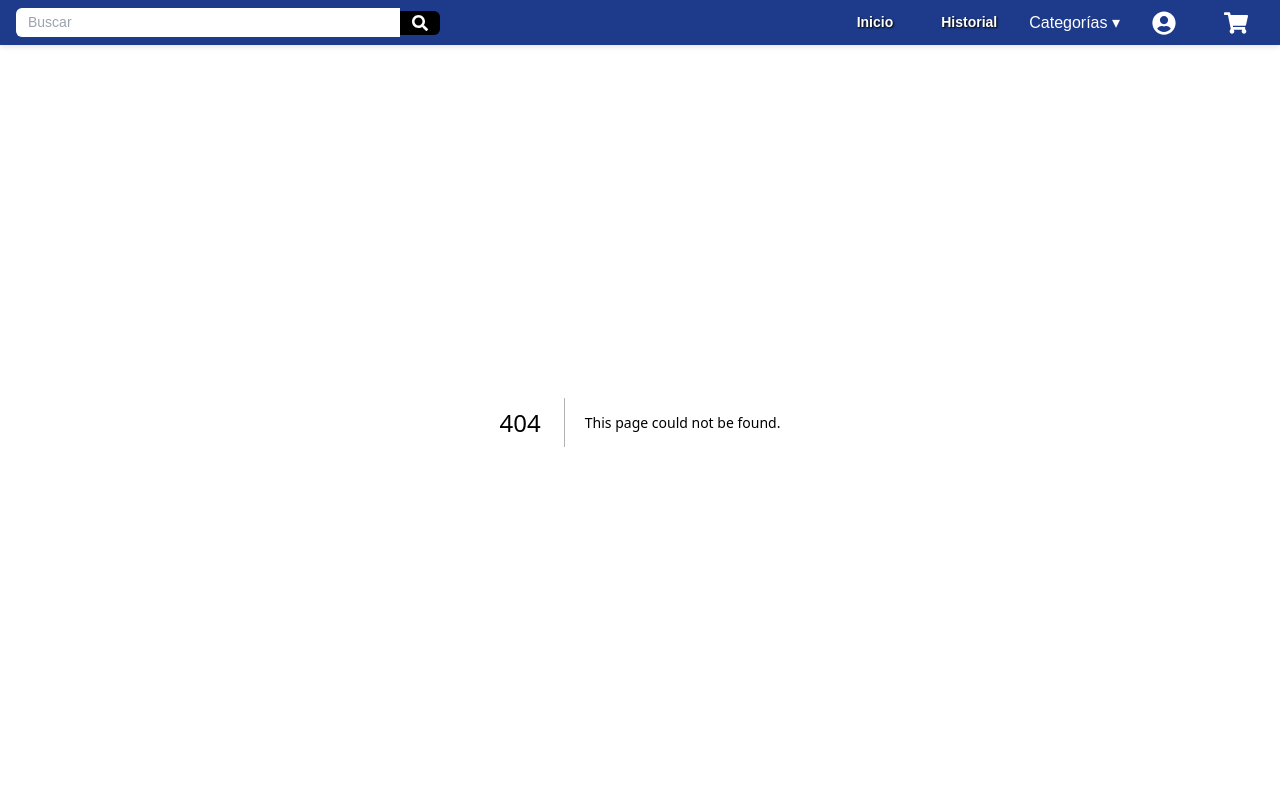
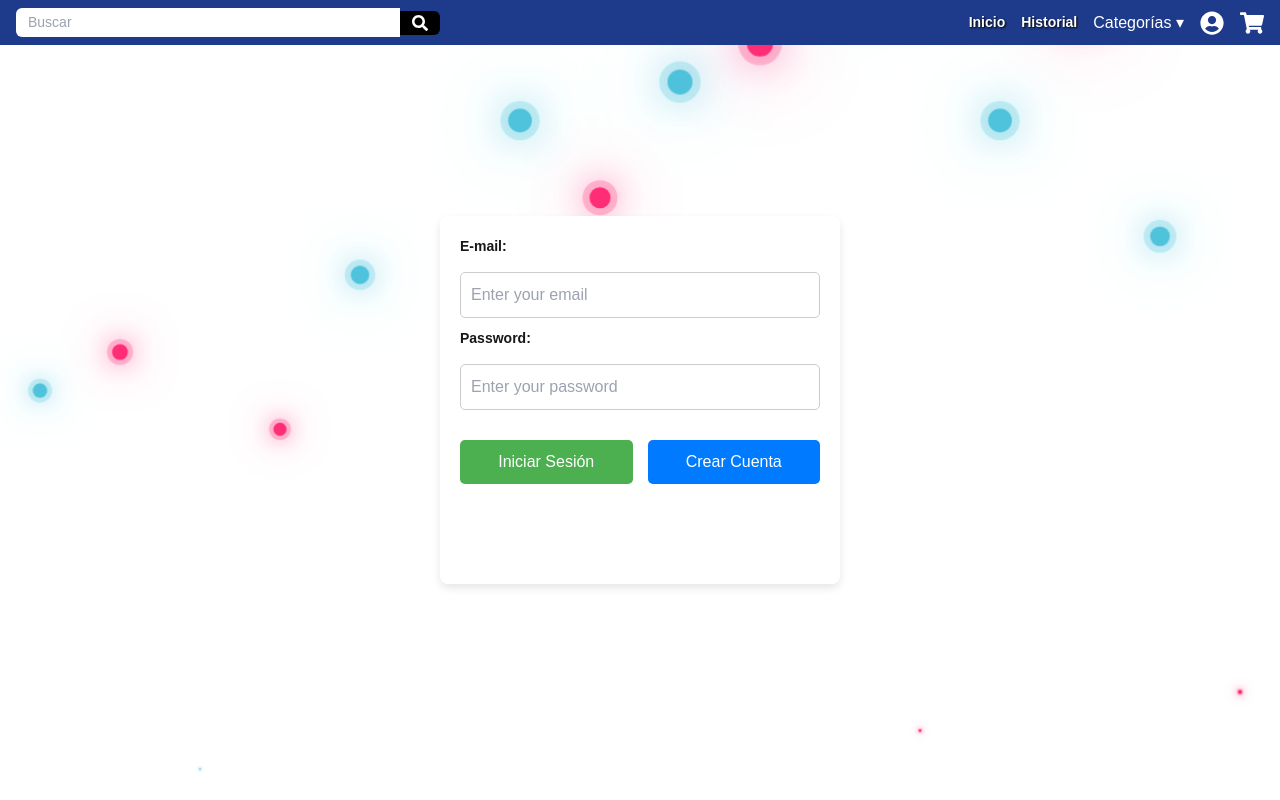
Before and after one commit to Droung/mercado, a Next.js app: page /profile in a window 1280 px wide. Before the commit this address had no page. Built offline with nearby package versions, Linux system fonts and the light colour scheme.

Commit message:
Inicio Sesion

```diff
--- a/package.json
+++ b/package.json
@@ -9,9 +9,12 @@
     "lint": "next lint"
   },
   "dependencies": {
+    "@react-oauth/google": "^0.12.1",
+    "gapi-script": "^1.2.0",
     "next": "15.0.3",
     "react": "19.0.0-rc-66855b96-20241106",
     "react-dom": "19.0.0-rc-66855b96-20241106",
+    "react-google-login": "^5.2.2",
     "react-icons": "^5.4.0"
   },
   "devDependencies": {
--- a/src/app/components/Footer.tsx
+++ b/src/app/components/Footer.tsx
@@ -1,6 +1,6 @@
 const Footer = () =>{
     return (
-        <footer >
+        <footer  style={{ marginTop: '50px' }} >
 
         </footer>
     );
--- a/src/app/css/header.module.css
+++ b/src/app/css/header.module.css
@@ -1,6 +1,6 @@
-/* Estilos para el header */
+
 .header {
-    background-color: #1e3a8a; /* bg-blue-800 */
+    background-color: #1e3a8a;
     color: white;
     display: flex;
     justify-content: space-between;
@@ -15,11 +15,11 @@
 
   .header .search-container input {
     width: 100%;
-    max-width: 24rem; /* max-w-md */
+    max-width: 24rem;
     padding: 0.25rem 0.75rem;
-    font-size: 0.875rem; /* text-sm */
+    font-size: 0.875rem;
     color: black;
-    border-radius: 0.375rem 0 0 0.375rem; /* rounded-l-md */
+    border-radius: 0.375rem 0 0 0.375rem;
     outline: none;
   }
 
@@ -72,10 +72,10 @@
   }
 
   .header nav .category-menu .dropdown a:hover {
-    background-color: #e5e7eb; /* hover:bg-gray-200 */
+    background-color: #e5e7eb;
   }
 
   .header nav .profile-icon,
   .header nav .cart-icon {
-    font-size: 1.5rem; /* text-2xl */
+    font-size: 1.5rem;
   }
--- /dev/null
+++ b/src/app/css/profile.css
@@ -0,0 +1,74 @@
+.panel {
+    position: absolute; /* Coloca el panel de manera absoluta */
+    top: 50%; /* Centrado vertical */
+    left: 50%; /* Centrado horizontal */
+    transform: translate(-50%, -50%); /* Ajusta el panel para centrarlo exactamente */
+    display: flex;
+    flex-direction: column;
+    align-items: center;
+    justify-content: center;
+    gap: 15px;
+    padding: 20px;
+    background-color: white;
+    box-shadow: 0 4px 8px rgba(0, 0, 0, 0.1);
+    border-radius: 8px;
+    width: 100%;
+    max-width: 400px;
+}
+
+.text-inputs {
+    display: flex;
+    flex-direction: column;
+    gap: 10px;
+    margin-bottom: 15px;
+    width: 100%;
+}
+
+.text-box {
+    width: 100%;
+    padding: 10px;
+    font-size: 16px;
+    border: 1px solid #ccc;
+    border-radius: 5px;
+}
+
+.label {
+    font-size: 14px;
+    font-weight: bold;
+    margin-bottom: 5px;
+}
+
+.btns {
+    display: flex;
+    gap: 15px;
+    margin-bottom: 15px;
+    width: 100%;
+}
+
+.btn-login, .btn-create {
+    padding: 10px 20px;
+    font-size: 16px;
+    background-color: #4CAF50;
+    color: white;
+    border: none;
+    border-radius: 5px;
+    cursor: pointer;
+    transition: background-color 0.3s ease;
+    width: 100%;
+}
+
+.btn-login:hover, .btn-create:hover {
+    background-color: #45a049;
+}
+
+.btn-create {
+    background-color: #007BFF;
+}
+
+.btn-create:hover {
+    background-color: #0056b3;
+}
+
+.btn {
+    margin-top: 10px;
+}
--- a/src/app/globals.css
+++ b/src/app/globals.css
@@ -37,26 +37,6 @@ main {
   flex: 1;
 }
 
-header {
-  background-color: #0A3981;
-  color: #fff;
-  padding: 1rem 2rem;
-  display: flex;
-  justify-content: space-between;
-  align-items: center;
-  box-shadow: 0 2px 5px rgba(0, 0, 0, 0.1);
-}
-
-header a {
-  color: #fff;
-  text-decoration: none;
-  margin: 0 1rem;
-}
-
-header a:hover {
-  color: #aaa;
-}
-
 footer {
   background-color: white;
   padding: 1rem;
@@ -84,3 +64,75 @@ footer {
   position: relative;
   font-size: 25px;
 }
+
+
+.panel {
+  display: flex;
+  flex-direction: column;
+  align-items: center;
+  justify-content: center;
+  gap: 15px;
+  padding: 20px;
+  background-color: white;
+  box-shadow: 0 4px 8px rgba(0, 0, 0, 0.1);
+  border-radius: 8px;
+  width: 100%;
+  max-width: 400px;
+}
+
+.text-inputs {
+  display: flex;
+  flex-direction: column;
+  gap: 10px;
+  margin-bottom: 15px;
+  width: 100%;
+}
+
+.text-box {
+  width: 100%;
+  padding: 10px;
+  font-size: 16px;
+  border: 1px solid #ccc;
+  border-radius: 5px;
+}
+
+.label {
+  font-size: 14px;
+  font-weight: bold;
+  margin-bottom: 5px;
+}
+
+.btns {
+  display: flex;
+  gap: 15px;
+  margin-bottom: 15px;
+  width: 100%;
+}
+
+.btn-login, .btn-create {
+  padding: 10px 20px;
+  font-size: 16px;
+  background-color: #4CAF50;
+  color: white;
+  border: none;
+  border-radius: 5px;
+  cursor: pointer;
+  transition: background-color 0.3s ease;
+  width: 100%;
+}
+
+.btn-login:hover, .btn-create:hover {
+  background-color: #45a049;
+}
+
+.btn-create {
+  background-color: #007BFF;
+}
+
+.btn-create:hover {
+  background-color: #0056b3;
+}
+
+.btn {
+  margin-top: 10px;
+}
--- a/src/app/layout.tsx
+++ b/src/app/layout.tsx
@@ -2,6 +2,7 @@ import type { Metadata } from "next";
 import localFont from "next/font/local";
 import Navbar from "./components/Navbar";
 import "./globals.css";
+import Footer from "./components/Footer";
 
 const geistSans = localFont({
   src: "./fonts/GeistVF.woff",
@@ -29,7 +30,9 @@ export default function RootLayout({
     <html lang="en">
       <body className={`${geistSans.variable} ${geistMono.variable} antialiased`}>
         <Navbar/>
+            <div>
             {children}
+            </div>
       </body>
     </html>
   );
--- /dev/null
+++ b/src/app/profile/page.tsx
@@ -0,0 +1,84 @@
+'use client';
+import { GoogleOAuthProvider, GoogleLogin } from '@react-oauth/google';
+import { useEffect } from "react";
+import '../css/bubble.css';
+import '../css/profile.css'
+
+export default function Profile() {
+    const clientID = '919597223573-bb7q4pknpu77j6toc2i518hnav3jseh3.apps.googleusercontent.com';
+
+    useEffect(() => {
+        console.log("Google OAuth initialized");
+    }, []);
+
+    const onSuccess = (response: any) => {
+        console.log("Login Success:", response);
+    };
+
+    return (
+        <>
+            <div className="bubbles">
+                <span style={{'--i':11} as React.CSSProperties}></span>
+                <span style={{'--i':12} as React.CSSProperties}></span>
+                <span style={{'--i':24} as React.CSSProperties}></span>
+                <span style={{'--i':10} as React.CSSProperties}></span>
+                <span style={{'--i':14} as React.CSSProperties}></span>
+                <span style={{'--i':23} as React.CSSProperties}></span>
+                <span style={{'--i':18} as React.CSSProperties}></span>
+                <span style={{'--i':16} as React.CSSProperties}></span>
+                <span style={{'--i':19} as React.CSSProperties}></span>
+                <span style={{'--i':20} as React.CSSProperties}></span>
+                <span style={{'--i':22} as React.CSSProperties}></span>
+                <span style={{'--i':25} as React.CSSProperties}></span>
+                <span style={{'--i':18} as React.CSSProperties}></span>
+                <span style={{'--i':21} as React.CSSProperties}></span>
+                <span style={{'--i':15} as React.CSSProperties}></span>
+                <span style={{'--i':26} as React.CSSProperties}></span>
+                <span style={{'--i':17} as React.CSSProperties}></span>
+                <span style={{'--i':13} as React.CSSProperties}></span>
+                <span style={{'--i':28} as React.CSSProperties}></span>
+                <span style={{'--i':10} as React.CSSProperties}></span>
+                <span style={{'--i':14} as React.CSSProperties}></span>
+                <span style={{'--i':23} as React.CSSProperties}></span>
+                <span style={{'--i':11} as React.CSSProperties}></span>
+                <span style={{'--i':12} as React.CSSProperties}></span>
+                <span style={{'--i':24} as React.CSSProperties}></span>
+                <span style={{'--i':15} as React.CSSProperties}></span>
+                <span style={{'--i':12} as React.CSSProperties}></span>
+                <span style={{'--i':24} as React.CSSProperties}></span>
+                <span style={{'--i':15} as React.CSSProperties}></span>
+            </div>
+
+            <GoogleOAuthProvider clientId={clientID}>
+                <div className="panel">
+                    <div className="text-inputs">
+                        <label htmlFor="email" className="label">E-mail:</label>
+                        <input
+                            type="email"
+                            id="email"
+                            placeholder="Enter your email"
+                            className="text-box"
+                        />
+
+                        <label htmlFor="password" className="label">Password:</label>
+                        <input
+                            type="password"
+                            id="password"
+                            placeholder="Enter your password"
+                            className="text-box"
+                        />
+                    </div>
+
+                    <div className="btns">
+                        <button className="btn-login">Iniciar Sesión</button>
+                        <button className="btn-create">Crear Cuenta</button>
+                    </div>
+
+                    <div className="btn">
+                        <GoogleLogin onSuccess={onSuccess} />
+                    </div>
+                </div>
+            </GoogleOAuthProvider>
+        </>
+    );
+}
```
Also changed, not shown: src/app/history/page.tsx (added, +7 -0 lines), 1 other file (tests, documents, lock files or other folders).
